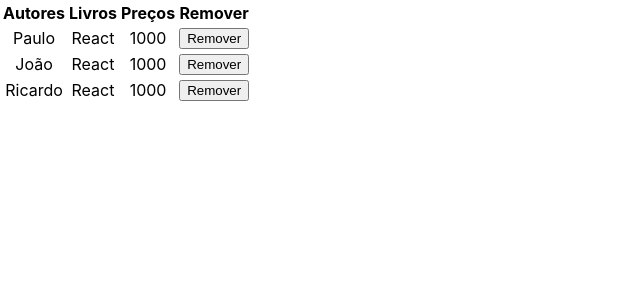
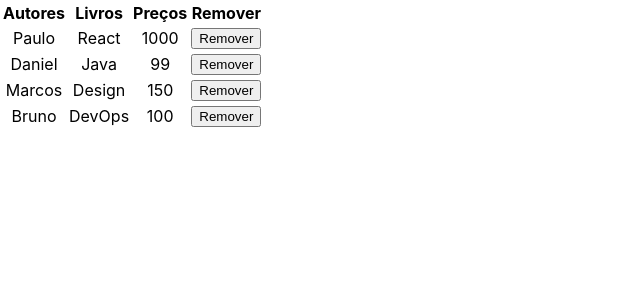
Before and after one commit to eroSilva/curso-react-alura, a React (Create React App) app: page / in a window 1280 px wide. Shown: the top 300 px of the page, without its empty margins (0-640 px from the left). Built offline with nearby package versions, Linux system fonts and the light colour scheme.

Commit message:
Torna rows da tabela dinâmicas

```diff
--- a/src/App.js
+++ b/src/App.js
@@ -4,9 +4,32 @@
 import './App.css';
 
 function App() {
+  const autores = [
+    {
+      nome: 'Paulo',
+      livro: 'React',
+      preco: '1000'
+    },
+    {
+      nome: 'Daniel',
+      livro: 'Java',
+      preco: '99'
+    },
+    {
+      nome: 'Marcos',
+      livro: 'Design',
+      preco: '150'
+    },
+    {
+      nome: 'Bruno',
+      livro: 'DevOps',
+      preco: '100'
+    }
+  ]
+
   return (
     <div className="App">
-      <Tabela />
+      <Tabela autores={autores} />
     </div>
   );
 }
--- a/src/Tabela.js
+++ b/src/Tabela.js
@@ -13,43 +13,33 @@
   );
 };
 
-const TableBody = () => {
+const TableBody = ({ autores }) => {
   return (
     <tbody>
-      <tr>
-        <td>Paulo</td>
-        <td>React</td>
-        <td>1000</td>
-        <td>
-          <button type="button">Remover</button>
-        </td>
-      </tr>
-      <tr>
-        <td>João</td>
-        <td>React</td>
-        <td>1000</td>
-        <td>
-          <button type="button">Remover</button>
-        </td>
-      </tr>
-      <tr>
-        <td>Ricardo</td>
-        <td>React</td>
-        <td>1000</td>
-        <td>
-          <button type="button">Remover</button>
-        </td>
-      </tr>
+      {autores.map((autor, index) => {
+        return (
+          <tr key={index}>
+            <td>{autor.nome}</td>
+            <td>{autor.livro}</td>
+            <td>{autor.preco}</td>
+            <td>
+              <button type="button">Remover</button>
+            </td>
+          </tr>
+        );
+      })}
     </tbody>
   );
 };
 
 class Tabela extends Component {
   render() {
+    const { autores } = this.props;
+
     return(
       <table>
         <TableHead />
-        <TableBody />
+        <TableBody autores={autores} />
       </table>
     );
   }
```
